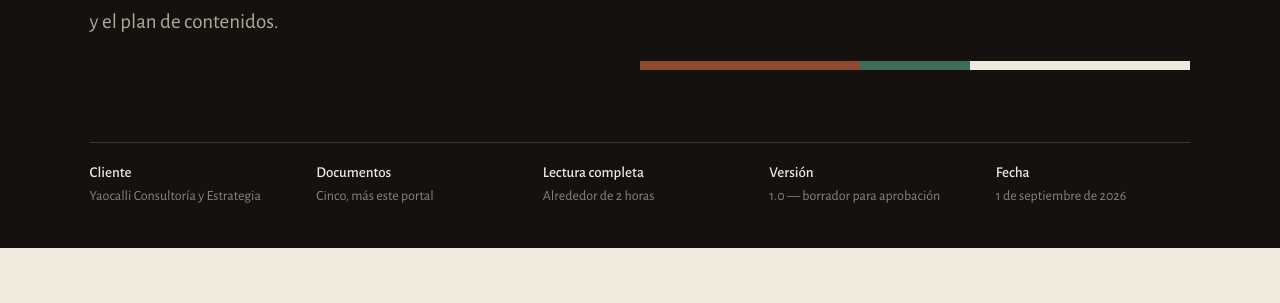
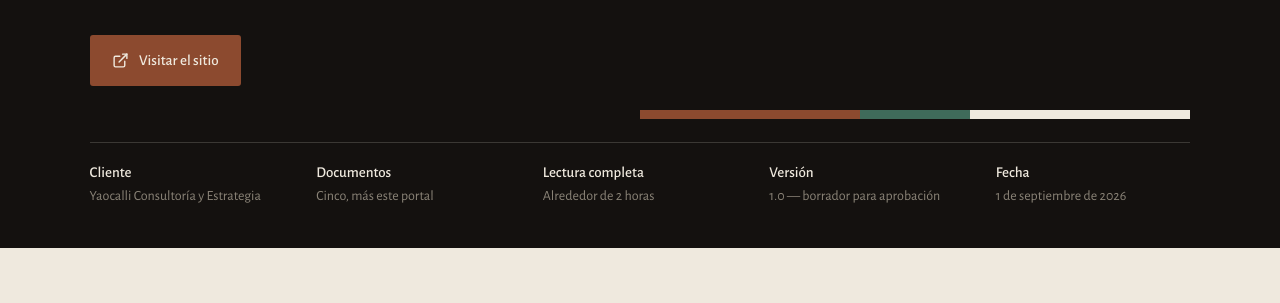
Before and after one commit to et-mohedano/yaocalli-docs, a plain HTML site: page index.html in a window 1280 px wide. Shown: the part 456-759 px from the top of the page. Drawn offline with nearby package versions, Linux system fonts and the light colour scheme.

Commit message:
se agrego opcion a pagina

```diff
--- a/index.html
+++ b/index.html
@@ -32,6 +32,16 @@ h1,h2,h3{font-family:var(--serif); font-weight:700; line-height:1.18; margin:0}
 .cover-meta b{display:block; color:var(--cal); font-weight:500; font-size:15px}
 .cover-band{height:9px; display:flex; margin-top:1.5rem}
 .cover-band i{display:block; height:100%}
+
+.cta-site{
+  display:inline-flex; align-items:center; gap:10px; align-self:flex-start;
+  background:var(--barro); color:var(--cal); font-family:var(--sans); font-size:15px; font-weight:500;
+  text-decoration:none; padding:.85rem 1.4rem; border-radius:3px; margin-top:1.6rem;
+  transition:background .2s, transform .2s;
+}
+.cta-site:hover{background:var(--barro-deep); transform:translateY(-1px)}
+.cta-site:focus-visible{outline:2px solid var(--cal); outline-offset:3px}
+.cta-site svg{flex:none}
 
 .sheet{max-width:1040px; margin:0 auto; padding:0 7vw}
 section{padding:3.6rem 0}
@@ -102,6 +112,10 @@ footer .wordmark small{display:block; font-family:var(--sans); font-weight:400;
   <div>
     <h1>Identidad y <em>estrategia digital</em></h1>
     <p class="cover-sub">Cinco documentos que van del diagnóstico de competencia a la medición de resultados, pasando por la marca, la arquitectura del sitio y el plan de contenidos.</p>
+    <a class="cta-site" href="https://yaocalli-web.et-mohedano.workers.dev/" target="_blank" rel="noopener">
+      <svg width="17" height="17" viewBox="0 0 24 24" fill="none" stroke="currentColor" stroke-width="2" stroke-linecap="round" stroke-linejoin="round" aria-hidden="true"><path d="M18 13v6a2 2 0 0 1-2 2H5a2 2 0 0 1-2-2V8a2 2 0 0 1 2-2h6"/><polyline points="15 3 21 3 21 9"/><line x1="10" y1="14" x2="21" y2="3"/></svg>
+      Visitar el sitio
+    </a>
     <div class="cover-band">
       <i style="background:#14110F; flex:5"></i><i style="background:#8C4A2F; flex:2"></i>
       <i style="background:#3F6B5A; flex:1"></i><i style="background:#EFE9DE; flex:2"></i>
```
